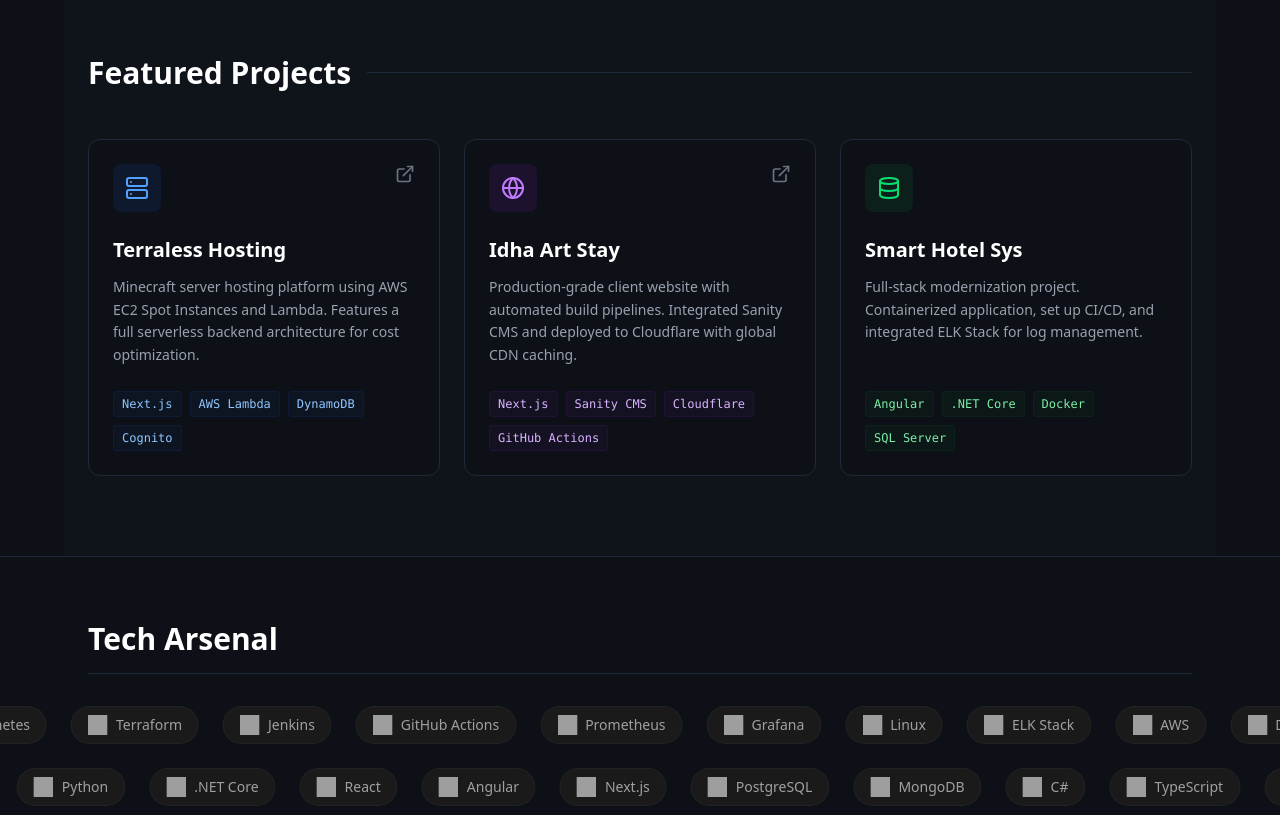
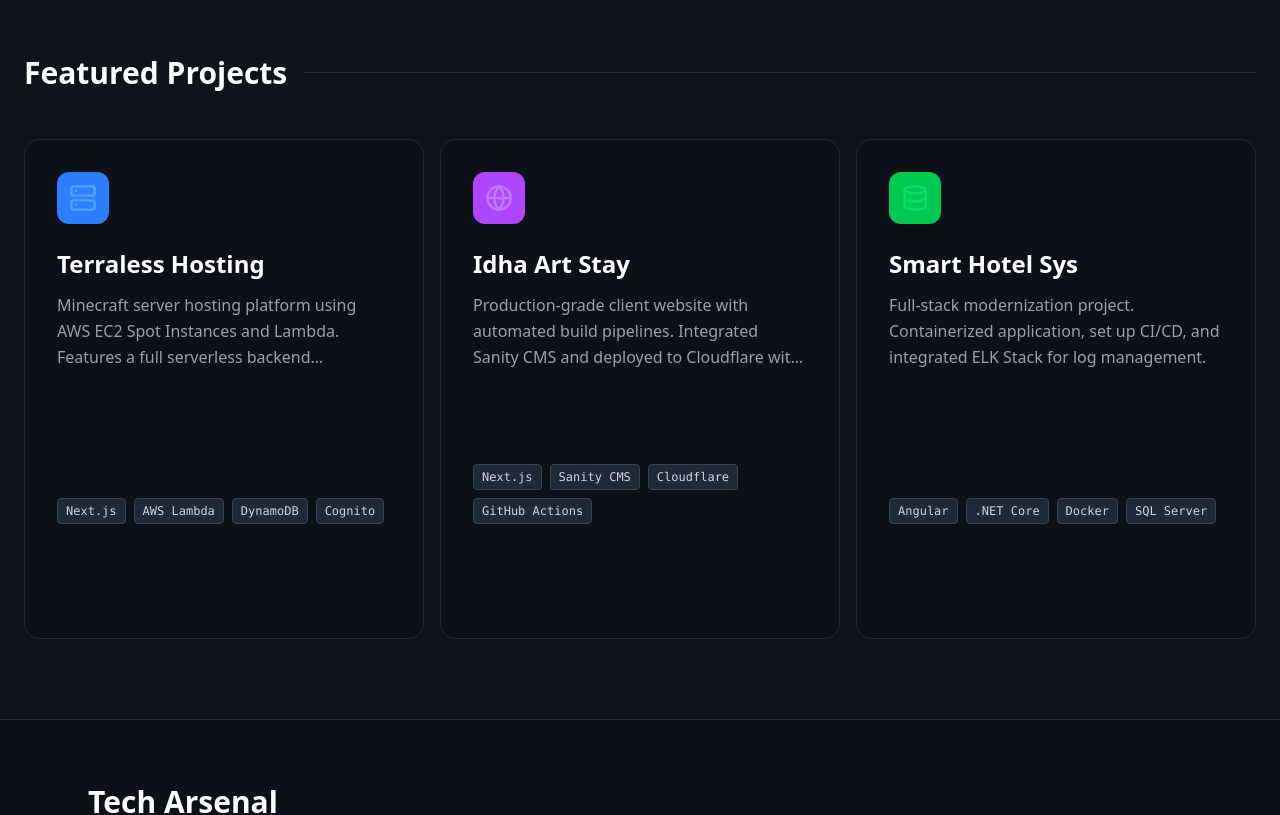
Before and after one commit to Vishhh03/Portfolio, a React (Vite) app: page / in a window 1280 px wide. Shown: the part 1240-2055 px from the top of the page. Built offline with nearby package versions, Linux system fonts and the light colour scheme; grey boxes are pictures that could not be loaded.

Commit message:
live preview

```diff
--- a/src/App.jsx
+++ b/src/App.jsx
@@ -15,7 +15,11 @@ import {
   HardDrive,
   Box,
   Briefcase,
-  Cloud
+  Cloud,
+  X,
+  Maximize2,
+  Loader2,
+  Eye
 } from 'lucide-react';
 
 // --- Marquee Styles ---
@@ -37,7 +41,6 @@ const marqueeStyle = `
 
 // --- Tech Icon Component ---
 const TechBadge = ({ name, color, label, customUrl }) => {
-  // Use custom URL if provided (for AWS/C#), otherwise default to Simple Icons CDN
   const iconUrl = customUrl || `https://cdn.simpleicons.org/${name}/${color}`;
 
   return (
@@ -48,8 +51,95 @@ const TechBadge = ({ name, color, label, customUrl }) => {
   );
 };
 
+// --- Project Preview Modal Component ---
+const ProjectPreviewModal = ({ project, onClose }) => {
+  const [isLoading, setIsLoading] = useState(true);
+
+  if (!project) return null;
+
+  return (
+    <div className="fixed inset-0 z-[100] flex items-center justify-center p-4 md:p-8 bg-black/80 backdrop-blur-sm animate-in fade-in duration-200">
+      {/* Click outside to close */}
+      <div className="absolute inset-0" onClick={onClose} />
+
+      <div className="relative w-full h-full max-w-7xl bg-[#0d1117] rounded-xl border border-gray-700 shadow-2xl flex flex-col overflow-hidden">
+        {/* Browser Header */}
+        <div className="h-10 bg-[#161b22] border-b border-gray-700 flex items-center justify-between px-4 shrink-0">
+          <div className="flex items-center gap-2">
+            <div className="flex gap-1.5">
+              <div className="w-3 h-3 rounded-full bg-red-500/80 cursor-pointer hover:bg-red-500" onClick={onClose} title="Close" />
+              <div className="w-3 h-3 rounded-full bg-yellow-500/80" />
+              <div className="w-3 h-3 rounded-full bg-green-500/80" />
+            </div>
+            <div className="ml-4 px-3 py-0.5 bg-[#0d1117] rounded text-xs text-gray-400 font-mono border border-gray-800 flex items-center gap-2 min-w-[200px]">
+              <Globe size={10} />
+              {project.link || 'local-environment'}
+            </div>
+          </div>
+
+          <div className="flex items-center gap-3">
+            {project.link && (
+              <a
+                href={project.link}
+                target="_blank"
+                rel="noreferrer"
+                className="text-gray-400 hover:text-white transition-colors"
+                title="Open in new tab"
+              >
+                <ExternalLink size={16} />
+              </a>
+            )}
+            <button
+              onClick={onClose}
+              className="text-gray-400 hover:text-red-400 transition-colors"
+            >
+              <X size={18} />
+            </button>
+          </div>
+        </div>
+
+        {/* Browser Content */}
+        <div className="flex-1 relative bg-white">
+          {isLoading && (
+            <div className="absolute inset-0 flex flex-col items-center justify-center bg-[#0d1117] text-blue-400 z-10">
+              <Loader2 size={40} className="animate-spin mb-4" />
+              <p className="font-mono text-sm">Establishing connection to {project.title}...</p>
+            </div>
+          )}
+
+          {project.link ? (
+            <iframe
+              src={project.link}
+              title={project.title}
+              className="w-full h-full border-0"
+              onLoad={() => setIsLoading(false)}
+              allow="accelerometer; autoplay; clipboard-write; encrypted-media; gyroscope; picture-in-picture"
+              allowFullScreen
+            />
+          ) : (
+            <div className="w-full h-full flex flex-col items-center justify-center bg-[#0d1117] text-gray-400 p-8 text-center">
+              <Database size={64} className="mb-6 text-gray-600" />
+              <h3 className="text-xl font-bold text-white mb-2">Internal System</h3>
+              <p className="max-w-md">
+                This project ({project.title}) is an internal application or backend service without a public frontend interface accessible via iframe.
+              </p>
+              <button
+                onClick={onClose}
+                className="mt-8 px-6 py-2 bg-blue-600 hover:bg-blue-700 text-white rounded-md transition-all font-medium"
+              >
+                Return to Portfolio
+              </button>
+            </div>
+          )}
+        </div>
+      </div>
+    </div>
+  );
+};
+
 const Portfolio = () => {
   const [activeSection, setActiveSection] = useState('home');
+  const [previewProject, setPreviewProject] = useState(null);
 
   // --- DevOps Monitor State ---
   const [metrics, setMetrics] = useState({ cpu: 15, memory: 42, uptime: 99.98 });
@@ -116,10 +206,9 @@ const Portfolio = () => {
     }
   };
 
-  // --- Tech Stack Data (Grouped for Marquee) ---
+  // --- Tech Stack Data ---
   const infraStack = [
-    // Using Devicon for AWS to ensure reliability
-    { name: 'aws', color: 'FF9900', label: 'AWS', customUrl: 'https://cdn.jsdelivr.net/gh/devicons/devicon/icons/amazonwebservices/amazonwebservices-original.svg' },
+    { name: 'aws', color: 'FF9900', label: 'AWS', customUrl: 'https://cdn.jsdelivr.net/gh/devicons/devicon/icons/amazonwebservices/amazonwebservices-original-wordmark.svg' },
     { name: 'docker', color: '2496ED', label: 'Docker' },
     { name: 'kubernetes', color: '326CE5', label: 'Kubernetes' },
     { name: 'terraform', color: '7B42BC', label: 'Terraform' },
@@ -139,14 +228,48 @@ const Portfolio = () => {
     { name: 'nextdotjs', color: 'white', label: 'Next.js' },
     { name: 'postgresql', color: '4169E1', label: 'PostgreSQL' },
     { name: 'mongodb', color: '47A248', label: 'MongoDB' },
-    // Using Devicon for C# to ensure reliability
     { name: 'csharp', color: '239120', label: 'C#', customUrl: 'https://cdn.jsdelivr.net/gh/devicons/devicon/icons/csharp/csharp-original.svg' },
     { name: 'typescript', color: '3178C6', label: 'TypeScript' },
+  ];
+
+  const projects = [
+    {
+      title: "Terraless Hosting",
+      desc: "Minecraft server hosting platform using AWS EC2 Spot Instances and Lambda. Features a full serverless backend architecture for cost optimization.",
+      tags: ['Next.js', 'AWS Lambda', 'DynamoDB', 'Cognito'],
+      link: "https://terraless.com",
+      icon: Server,
+      color: "blue"
+    },
+    {
+      title: "Idha Art Stay",
+      desc: "Production-grade client website with automated build pipelines. Integrated Sanity CMS and deployed to Cloudflare with global CDN caching.",
+      tags: ['Next.js', 'Sanity CMS', 'Cloudflare', 'GitHub Actions'],
+      link: "https://idha.vercel.app",
+      icon: Globe,
+      color: "purple"
+    },
+    {
+      title: "Smart Hotel Sys",
+      desc: "Full-stack modernization project. Containerized application, set up CI/CD, and integrated ELK Stack for log management.",
+      tags: ['Angular', '.NET Core', 'Docker', 'SQL Server'],
+      link: null, // No live link
+      icon: Database,
+      color: "green"
+    }
   ];
 
   return (
     <div className="min-h-screen bg-[#0d1117] text-gray-300 font-sans selection:bg-blue-500/30">
       <style>{marqueeStyle}</style>
+
+      {/* Modal Overlay */}
+      {previewProject && (
+        <ProjectPreviewModal
+          project={previewProject}
+          onClose={() => setPreviewProject(null)}
+        />
+      )}
 
       {/* Navigation */}
       <nav className="fixed top-0 w-full bg-[#0d1117]/80 backdrop-blur-md border-b border-gray-800 z-50">
@@ -367,78 +490,87 @@ const Portfolio = () => {
       </section>
 
       {/* Projects Section */}
-      <section id="projects" className="py-20 px-6 max-w-6xl mx-auto bg-[#161b22]/30">
+      <section id="projects" className="py-20 px-6 max-w-7xl mx-auto bg-[#161b22]/30">
         <div className="flex items-center gap-4 mb-12">
           <h2 className="text-3xl font-bold text-white">Featured Projects</h2>
           <div className="h-px bg-gray-800 flex-grow"></div>
         </div>
 
-        <div className="grid md:grid-cols-2 lg:grid-cols-3 gap-6">
-          {/* Project 1 */}
-          <div className="group bg-[#0d1117] border border-gray-800 rounded-xl p-6 hover:border-blue-500/50 hover:shadow-lg hover:shadow-blue-900/10 transition-all flex flex-col">
+        {/* Flex Container for Accordion Effect */}
+        <div className="flex flex-col lg:flex-row gap-4 min-h-[500px]">
+          {projects.map((project, idx) => (
+            <div
+              key={idx}
+              className={`
+                group relative
+                bg-[#0d1117] border border-gray-800 rounded-2xl overflow-hidden
+                flex flex-col justify-between
+                transition-all duration-500 ease-in-out
+                w-full lg:w-auto
+                lg:flex-1 lg:hover:flex-[2.5] lg:hover:border-blue-500/50
+                hover:shadow-2xl hover:bg-[#161b22]
+              `}
+            >
+              <div className="p-8 flex flex-col h-full relative z-10">
+                  {/* Header Icons */}
                   <div className="flex justify-between items-start mb-6">
-              <div className="p-3 bg-blue-900/20 text-blue-400 rounded-lg">
-                <Server size={24} />
+                      <div className={`p-3 rounded-xl bg-opacity-20 bg-${project.color}-500`}>
+                          <project.icon size={28} className={`text-${project.color}-400`} />
                       </div>
-              <a href="https://terraless.com" className="text-gray-500 hover:text-white transition-colors">
-                <ExternalLink size={20} />
-              </a>
                   </div>
-            <h3 className="text-xl font-bold text-white mb-3 group-hover:text-blue-400 transition-colors">Terraless Hosting</h3>
-            <p className="text-gray-400 text-sm mb-6 leading-relaxed flex-grow">
-              Minecraft server hosting platform using AWS EC2 Spot Instances and Lambda. Features a full serverless backend architecture for cost optimization.
+
+                  {/* Title & Desc */}
+                  <div className="mb-6">
+                      <h3 className="text-2xl font-bold text-white mb-3 group-hover:text-blue-400 transition-colors whitespace-nowrap">
+                          {project.title}
+                      </h3>
+                      <p className="text-gray-400 leading-relaxed line-clamp-3 lg:group-hover:line-clamp-none transition-all duration-300">
+                          {project.desc}
                       </p>
-            <div className="flex flex-wrap gap-2 mt-auto">
-              {['Next.js', 'AWS Lambda', 'DynamoDB', 'Cognito'].map(tech => (
-                <span key={tech} className="text-xs font-mono text-blue-300 bg-blue-900/10 px-2 py-1 rounded border border-blue-900/20">
+                  </div>
+
+                  {/* Tech Stack */}
+                  <div className="flex flex-wrap gap-2 mt-auto mb-8">
+                      {project.tags.map(tech => (
+                        <span key={tech} className="text-xs font-mono text-gray-300 bg-gray-800 px-2 py-1 rounded border border-gray-700 whitespace-nowrap">
                           {tech}
                         </span>
                       ))}
                   </div>
-          </div>
 
-          {/* Project 2 */}
-          <div className="group bg-[#0d1117] border border-gray-800 rounded-xl p-6 hover:border-blue-500/50 hover:shadow-lg hover:shadow-blue-900/10 transition-all flex flex-col">
-            <div className="flex justify-between items-start mb-6">
-              <div className="p-3 bg-purple-900/20 text-purple-400 rounded-lg">
-                <Globe size={24} />
-              </div>
-              <a href="https://idha.vercel.app" className="text-gray-500 hover:text-white transition-colors">
-                <ExternalLink size={20} />
+                  {/* Buttons - Hidden until hover/expand */}
+                  <div className="flex flex-col sm:flex-row gap-3 opacity-100 lg:opacity-0 lg:group-hover:opacity-100 transition-all duration-500 lg:translate-y-4 lg:group-hover:translate-y-0">
+                      <button
+                        onClick={(e) => {
+                          e.stopPropagation();
+                          setPreviewProject(project);
+                        }}
+                        className="flex-1 px-4 py-3 bg-blue-600 hover:bg-blue-500 text-white rounded-lg font-medium flex items-center justify-center gap-2 transition-all shadow-lg shadow-blue-900/20"
+                      >
+                        <Eye size={18} />
+                        <span className="whitespace-nowrap">Live Preview</span>
+                      </button>
+
+                      {project.link ? (
+                          <a
+                            href={project.link}
+                            target="_blank"
+                            rel="noreferrer"
+                            className="flex-1 px-4 py-3 bg-[#0d1117] border border-gray-700 hover:border-gray-500 text-white rounded-lg font-medium flex items-center justify-center gap-2 transition-all hover:bg-gray-800"
+                          >
+                            <ExternalLink size={18} />
+                            <span className="whitespace-nowrap">Visit Site</span>
                           </a>
-            </div>
-            <h3 className="text-xl font-bold text-white mb-3 group-hover:text-blue-400 transition-colors">Idha Art Stay</h3>
-            <p className="text-gray-400 text-sm mb-6 leading-relaxed flex-grow">
-              Production-grade client website with automated build pipelines. Integrated Sanity CMS and deployed to Cloudflare with global CDN caching.
-            </p>
-            <div className="flex flex-wrap gap-2 mt-auto">
-              {['Next.js', 'Sanity CMS', 'Cloudflare', 'GitHub Actions'].map(tech => (
-                <span key={tech} className="text-xs font-mono text-purple-300 bg-purple-900/10 px-2 py-1 rounded border border-purple-900/20">
-                  {tech}
-                </span>
-              ))}
+                      ) : (
+                          <button disabled className="flex-1 px-4 py-3 bg-gray-900/50 border border-gray-800 text-gray-500 rounded-lg font-medium flex items-center justify-center gap-2 cursor-not-allowed">
+                              <ExternalLink size={18} />
+                              <span className="whitespace-nowrap">Internal Only</span>
+                          </button>
+                      )}
                   </div>
               </div>
-
-          {/* Project 3 */}
-          <div className="group bg-[#0d1117] border border-gray-800 rounded-xl p-6 hover:border-blue-500/50 hover:shadow-lg hover:shadow-blue-900/10 transition-all flex flex-col">
-            <div className="flex justify-between items-start mb-6">
-              <div className="p-3 bg-green-900/20 text-green-400 rounded-lg">
-                <Database size={24} />
             </div>
-            </div>
-            <h3 className="text-xl font-bold text-white mb-3 group-hover:text-blue-400 transition-colors">Smart Hotel Sys</h3>
-            <p className="text-gray-400 text-sm mb-6 leading-relaxed flex-grow">
-              Full-stack modernization project. Containerized application, set up CI/CD, and integrated ELK Stack for log management.
-            </p>
-            <div className="flex flex-wrap gap-2 mt-auto">
-              {['Angular', '.NET Core', 'Docker', 'SQL Server'].map(tech => (
-                <span key={tech} className="text-xs font-mono text-green-300 bg-green-900/10 px-2 py-1 rounded border border-green-900/20">
-                  {tech}
-                </span>
           ))}
-            </div>
-          </div>
         </div>
       </section>
 
```
Lines whose indentation alone changed are shown as unchanged.
